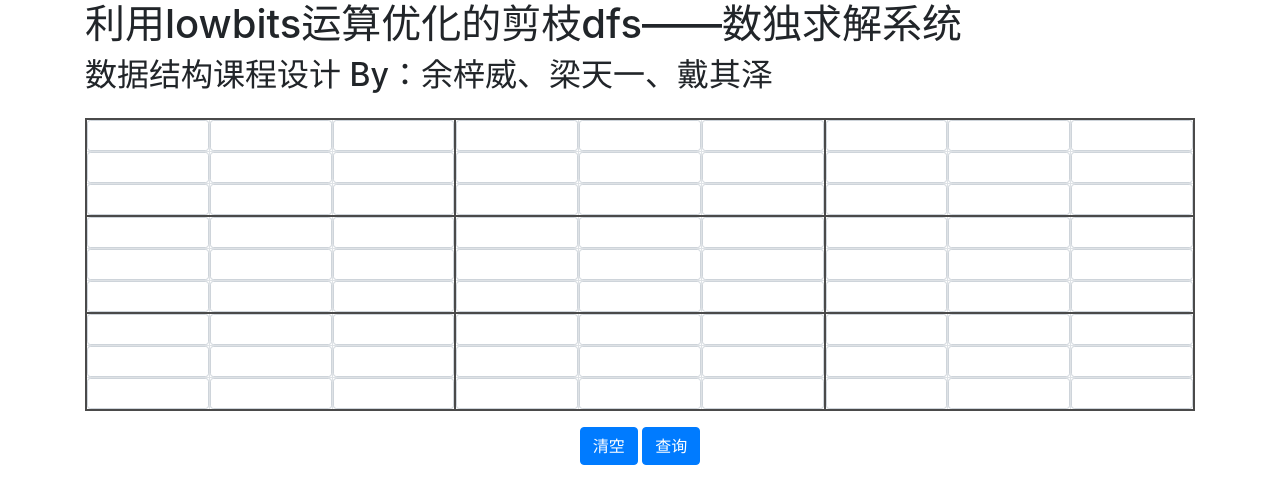
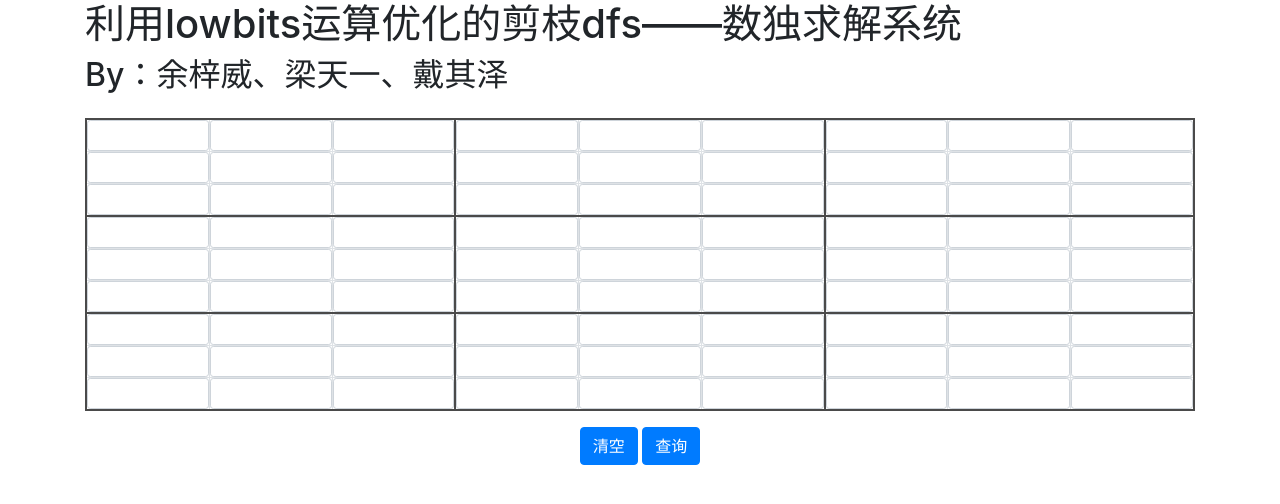
Before and after one commit to lty2002/shujujiegou, a website: page public/index.html in a window 1280 px wide. Drawn offline with Linux system fonts and the light colour scheme.

Commit message:
优化标题

```diff
--- a/public/index.html
+++ b/public/index.html
@@ -16,7 +16,7 @@
     <div class="row">
         <div class="col-12">
             <h1>利用lowbits运算优化的剪枝dfs——数独求解系统</h1>
-            <h2>数据结构课程设计 By：余梓威、梁天一、戴其泽</h2>
+            <h2>By：余梓威、梁天一、戴其泽</h2>
         </div>
     </div><div class="row">
         <div class="col-12">
```
